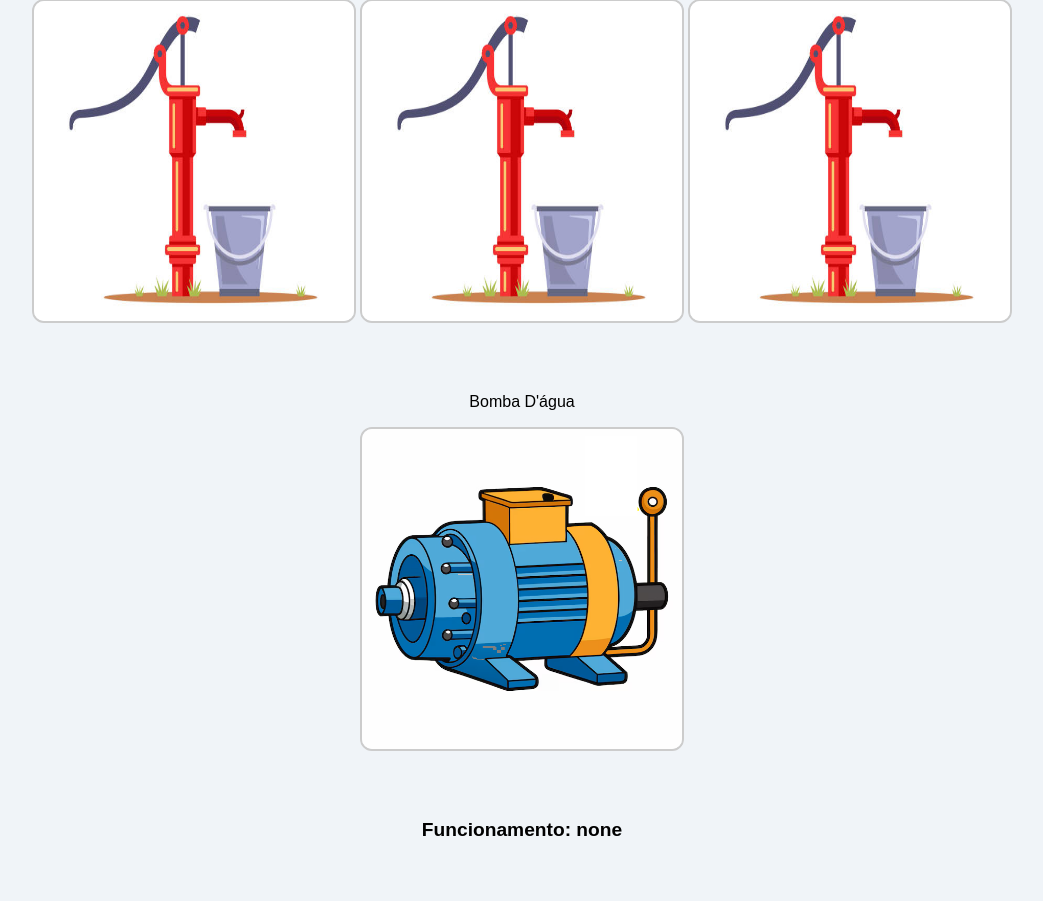
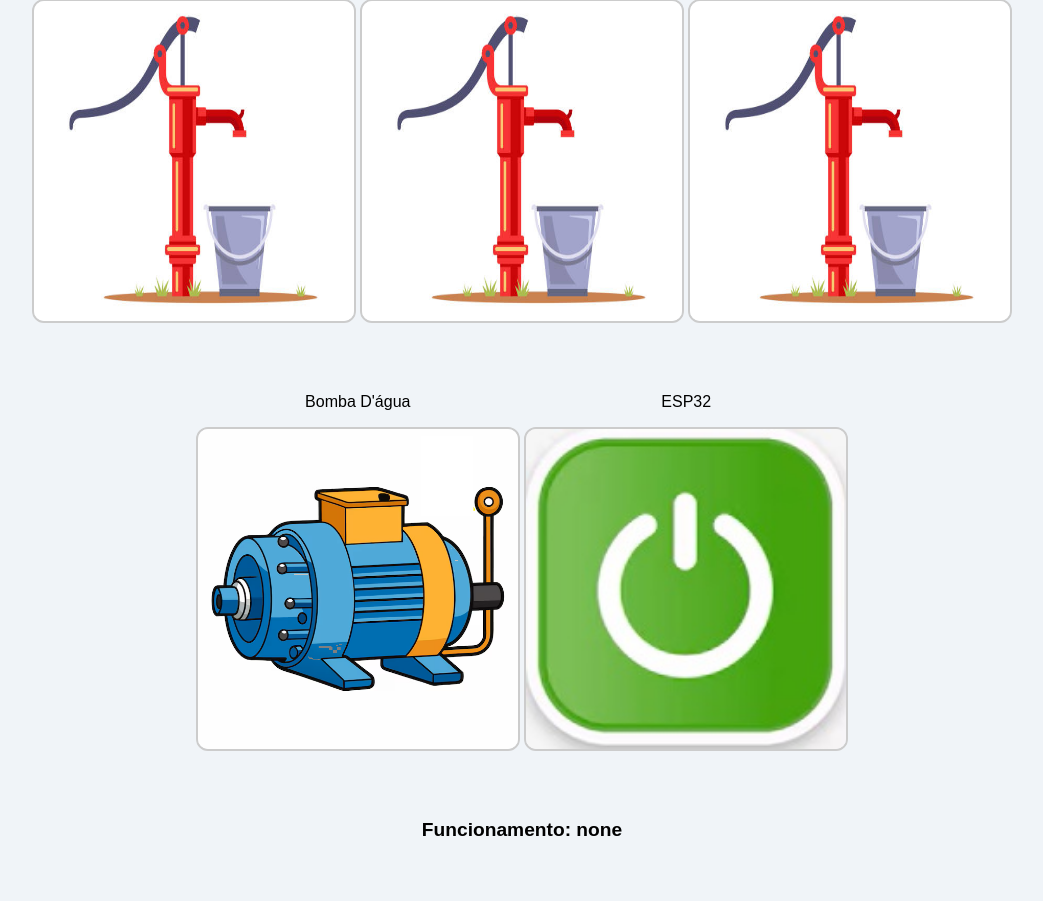
Before and after one commit to ebercdiniz/BombaSerra, a Django app: page / in a window 1280 px wide. Shown: the part 181-1082 px from the top of the page, without its empty margins (118-1161 px from the left). Run offline with Django 5.2, Linux system fonts and the light colour scheme; data comes from the database, SQL or seed files in the repository.

Commit message:
checagem se o sistema esta online ou offline

```diff
--- a/templates/index.html
+++ b/templates/index.html
@@ -1,5 +1,4 @@
 {% load static %}
-
 <!doctype html>
 <html lang="pt-br">
   <head>
@@ -32,25 +31,36 @@
       <p>Bomba do Eber/Abel</p>
       <img id="eber-img" class="bomb-img" src="{% static 'torneira_off.png' %}" alt="Bomba Eber/Abel">
     </div>
+
     <br><br>
     <div class="bomb-row">
       <p>Bomba D'água</p>
       <img id="agua-img" class="bomb-img" src="{% static 'motor_off.png' %}" alt="Bomba D'água">
     </div>
 
+    <div class="bomb-row">
+      <p>ESP32</p>
+      <img id="esp32-img" class="bomb-img" src="{% static 'botaooff.jpg' %}" alt="ESP32">
+    </div>
+
     <p class="status">Funcionamento: <span id="current">{{ mode }}</span></p>
 
     <script>
+      // Variáveis iniciais
       let currentMode = "{{ mode }}";
+      let lastPingTime = Date.now(); // horário do último ping do ESP32
 
       const bombas = [
-        {id: 'ronaldo', imgOn: '{% static 'torneira_on.png' %}', imgOff: '{% static 'torneira_off.png' %}'},
-        {id: 'nene', imgOn: '{% static 'torneira_on.png' %}', imgOff: '{% static 'torneira_off.png' %}'},
-        {id: 'eber', imgOn: '{% static 'torneira_on.png' %}', imgOff: '{% static 'torneira_off.png' %}'},
+        {id: 'ronaldo', imgOn: '{% static "torneira_on.png" %}', imgOff: '{% static "torneira_off.png" %}'},
+        {id: 'nene', imgOn: '{% static "torneira_on.png" %}', imgOff: '{% static "torneira_off.png" %}'},
+        {id: 'eber', imgOn: '{% static "torneira_on.png" %}', imgOff: '{% static "torneira_off.png" %}'},
       ];
 
-      const aguaImg = {imgOn: '{% static 'motor_on.png' %}', imgOff: '{% static 'motor_off.png' %}'};
+      const aguaImg = {imgOn: '{% static "motor_on.png" %}', imgOff: '{% static "motor_off.png" %}'};
 
+      const esp32Img = {imgOn: '{% static "botaoon.jpg" %}', imgOff: '{% static "botaooff.jpg" %}'};
+
+      // Atualiza as imagens das bombas, bomba d'água e ESP32
       function updateIndicators() {
         bombas.forEach(b => {
           const el = document.getElementById(b.id + '-img');
@@ -60,37 +70,56 @@
         const aguaEl = document.getElementById('agua-img');
         aguaEl.src = (currentMode === 'none') ? aguaImg.imgOff : aguaImg.imgOn;
 
+        const esp32El = document.getElementById('esp32-img');
+        const now = Date.now();
+        esp32El.src = (now - lastPingTime > 30000) ? esp32Img.imgOff : esp32Img.imgOn;
+
         document.getElementById('current').innerText = currentMode;
       }
 
+      // Busca o estado atual do servidor (ESP32)
       async function fetchState() {
+        try {
           const res = await fetch('/api/state/');
           const j = await res.json();
           currentMode = j.mode;
+          lastPingTime = Date.now(); // atualiza o horário do último ping
           updateIndicators();
+        } catch (e) {
+          console.error("Erro ao buscar estado:", e);
+        }
       }
 
+      // Função para alterar o mode manualmente
       async function setMode(mode) {
+        try {
           await fetch('/api/set_mode/', {
             method: 'POST',
             headers: { 'Content-Type': 'application/json' },
             body: JSON.stringify({ mode })
           });
           await fetchState();
+        } catch (e) {
+          console.error("Erro ao setar mode:", e);
+        }
       }
 
+      // Clique nas bombas para alternar ON/OFF
       bombas.forEach(b => {
         document.getElementById(b.id + '-img').addEventListener('click', () => {
           setMode(currentMode === b.id ? 'none' : b.id);
         });
       });
 
-      document.getElementById('agua-img').addEventListener('click', () => {
-        // Se quiser que a bomba d'água não seja clicável, pode remover este listener
-      });
+      // Bomba d'água não clicável
+      document.getElementById('agua-img').addEventListener('click', () => {});
 
+      // Inicializa indicadores
       updateIndicators();
-      setInterval(fetchState, 2000);
+
+      // Loops periódicos
+      setInterval(fetchState, 2000);  // Busca estado do servidor a cada 2s
+      setInterval(updateIndicators, 1000); // Atualiza imagens e checa timeout ESP32
     </script>
   </body>
 </html>
```
Lines whose indentation alone changed are shown as unchanged.
